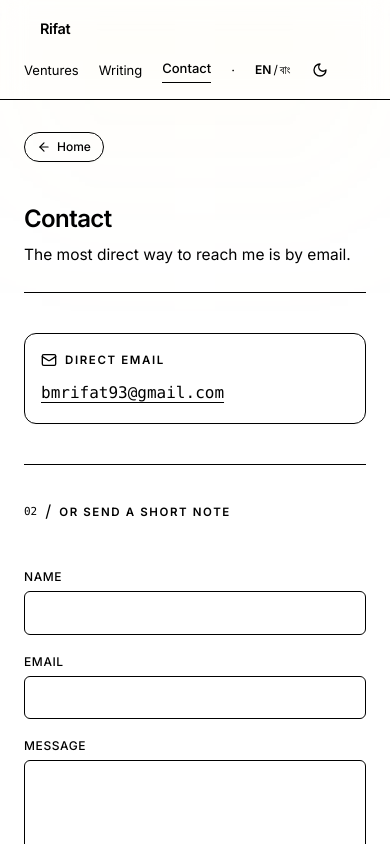
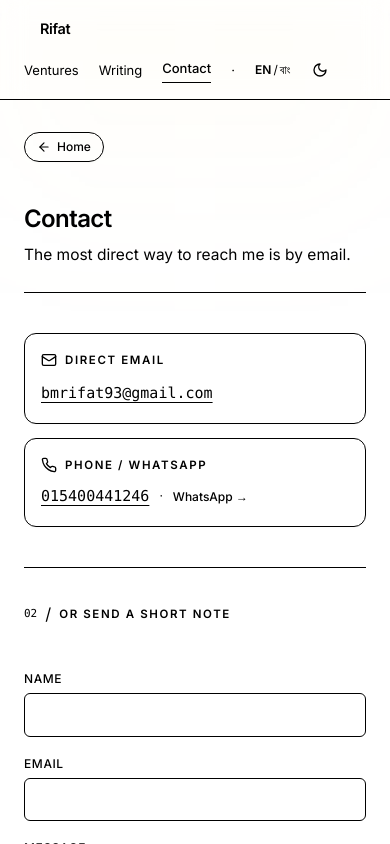
Before and after one commit to bmrifat/Bm_Rifat, a Next.js app: page /en/contact in a window 390 px wide. Shown: the top 844 px of the page. Built offline with nearby package versions, Linux system fonts and the light colour scheme.

Commit message:
feat: add phone and WhatsApp contact channels with direct calling links

```diff
--- a/src/app/[locale]/contact/page.tsx
+++ b/src/app/[locale]/contact/page.tsx
@@ -2,7 +2,7 @@ import React from "react";
 import { setRequestLocale } from "next-intl/server";
 import { profile } from "@/data/profile";
 import { ContactForm } from "@/components/ui/ContactForm";
-import { Mail, Clock, ArrowLeft } from "@/components/ui/Icons";
+import { Mail, Clock, ArrowLeft, Phone } from "@/components/ui/Icons";
 import { Link } from "@/i18n/routing";
 
 export async function generateMetadata({
@@ -53,7 +53,8 @@ export default async function ContactPage({
         </p>
       </div>
 
-      {/* Direct email card */}
+      {/* Direct contact cards */}
+      <div className="grid grid-cols-1 sm:grid-cols-2 gap-3.5">
         <div className="p-4 sm:p-5 rounded-xl bg-surface border border-border/80 shadow-soft space-y-2">
           <div className="flex items-center gap-2">
             <Mail className="w-4 h-4 text-accent" />
@@ -64,10 +65,37 @@ export default async function ContactPage({
           <div>
             <a
               href={`mailto:${profile.email}`}
-            className="text-[16px] text-text hover:text-accent font-mono underline underline-offset-4 decoration-border/80 hover:decoration-accent transition-colors"
+              className="text-[15px] sm:text-[16px] text-text hover:text-accent font-mono underline underline-offset-4 decoration-border/80 hover:decoration-accent transition-colors break-all"
             >
               {profile.email}
             </a>
+          </div>
+        </div>
+
+        <div className="p-4 sm:p-5 rounded-xl bg-surface border border-border/80 shadow-soft space-y-2">
+          <div className="flex items-center gap-2">
+            <Phone className="w-4 h-4 text-live" />
+            <span className="text-[11.5px] uppercase tracking-[0.14em] text-muted font-semibold">
+              {isBn ? "ফোন / হোয়াটসঅ্যাপ" : "Phone / WhatsApp"}
+            </span>
+          </div>
+          <div className="flex items-center gap-2.5 flex-wrap">
+            <a
+              href={`tel:${profile.phone}`}
+              className="text-[15px] sm:text-[16px] text-text hover:text-accent font-mono underline underline-offset-4 decoration-border/80 hover:decoration-accent transition-colors"
+            >
+              {profile.displayPhone}
+            </a>
+            <span className="text-border text-xs">·</span>
+            <a
+              href={profile.whatsapp}
+              target="_blank"
+              rel="noopener noreferrer"
+              className="text-[12px] font-medium text-live hover:underline"
+            >
+              WhatsApp →
+            </a>
+          </div>
         </div>
       </div>
 
--- a/src/app/[locale]/page.tsx
+++ b/src/app/[locale]/page.tsx
@@ -12,6 +12,7 @@ import {
   Linkedin,
   MapPin,
   Sparkles,
+  Phone,
 } from "@/components/ui/Icons";
 
 export default async function HomePage({
@@ -259,6 +260,16 @@ export default async function HomePage({
             <Mail className="w-3.5 h-3.5 text-muted/70" />
             <span>Email</span>
           </a>
+
+          <a
+            href={profile.whatsapp}
+            target="_blank"
+            rel="noopener noreferrer"
+            className="inline-flex items-center gap-1.5 px-3 py-1.5 rounded-full bg-surface border border-border/80 text-xs font-medium text-text hover:text-live hover:border-live shadow-soft transition-all"
+          >
+            <Phone className="w-3.5 h-3.5 text-live" />
+            <span>WhatsApp</span>
+          </a>
         </div>
       </section>
     </div>
--- a/src/components/ui/Icons.tsx
+++ b/src/components/ui/Icons.tsx
@@ -299,3 +299,19 @@ export const Sparkles: React.FC<IconProps> = ({ className = "w-4 h-4", ...props
     <path d="M17 19h4" />
   </svg>
 );
+
+export const Phone: React.FC<IconProps> = ({ className = "w-4 h-4", ...props }) => (
+  <svg
+    xmlns="http://www.w3.org/2000/svg"
+    viewBox="0 0 24 24"
+    fill="none"
+    stroke="currentColor"
+    strokeWidth="2"
+    strokeLinecap="round"
+    strokeLinejoin="round"
+    className={className}
+    {...props}
+  >
+    <path d="M22 16.92v3a2 2 0 0 1-2.18 2 19.79 19.79 0 0 1-8.63-3.07 19.5 19.5 0 0 1-6-6 19.79 19.79 0 0 1-3.07-8.67A2 2 0 0 1 4.11 2h3a2 2 0 0 1 2 1.72 12.84 12.84 0 0 0 .7 2.81 2 2 0 0 1-.45 2.11L8.09 9.91a16 16 0 0 0 6 6l1.27-1.27a2 2 0 0 1 2.11-.45 12.84 12.84 0 0 0 2.81.7A2 2 0 0 1 22 16.92z" />
+  </svg>
+);
--- a/src/data/profile.ts
+++ b/src/data/profile.ts
@@ -12,6 +12,9 @@ export const profile = {
   communityRole: "Organising Secretary, DIU CSE Speakers Club",
   avatar: "/rifat.jpg",
   email: "bmrifat93@gmail.com",
+  phone: "+88015400441246",
+  displayPhone: "015400441246",
+  whatsapp: "https://wa.me/88015400441246",
   github: "https://github.com/bmrifat",
   linkedin: "https://linkedin.com/in/TODO_PROVIDE_LINKEDIN", // [TODO_PROVIDE_LINKEDIN]
 
--- a/src/data/socials.ts
+++ b/src/data/socials.ts
@@ -2,7 +2,8 @@ export const socials = {
   github: "https://github.com/bmrifat",
   linkedin: "https://linkedin.com/in/TODO_PROVIDE_LINKEDIN", // [TODO_PROVIDE_LINKEDIN]
   email: "mailto:bmrifat93@gmail.com",
-  whatsapp: "https://wa.me/TODO_PROVIDE_WHATSAPP", // [TODO_PROVIDE_WHATSAPP]
+  phone: "tel:+88015400441246",
+  whatsapp: "https://wa.me/88015400441246",
   twitter: "https://x.com/TODO_PROVIDE_TWITTER", // [TODO_PROVIDE_TWITTER]
   location: "Dhaka, Bangladesh",
 };
```
Lines whose indentation alone changed are shown as unchanged.
